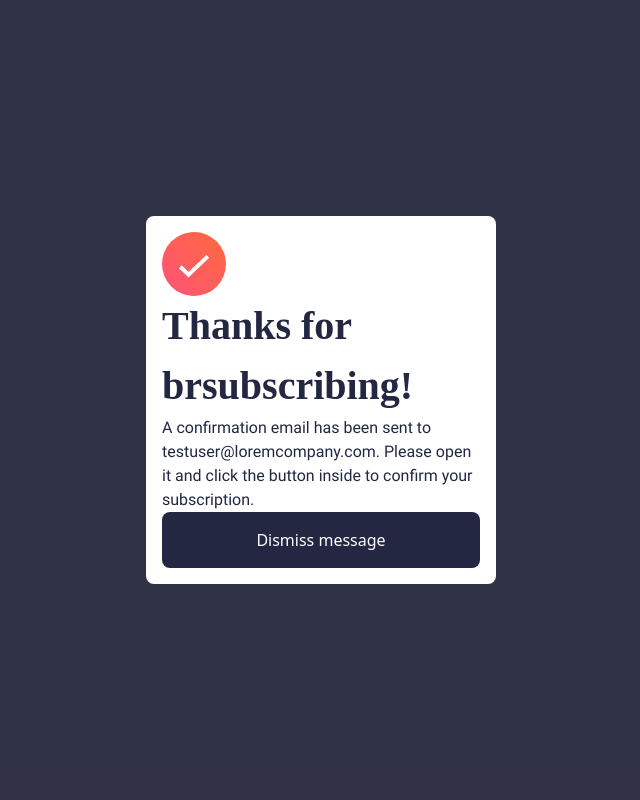
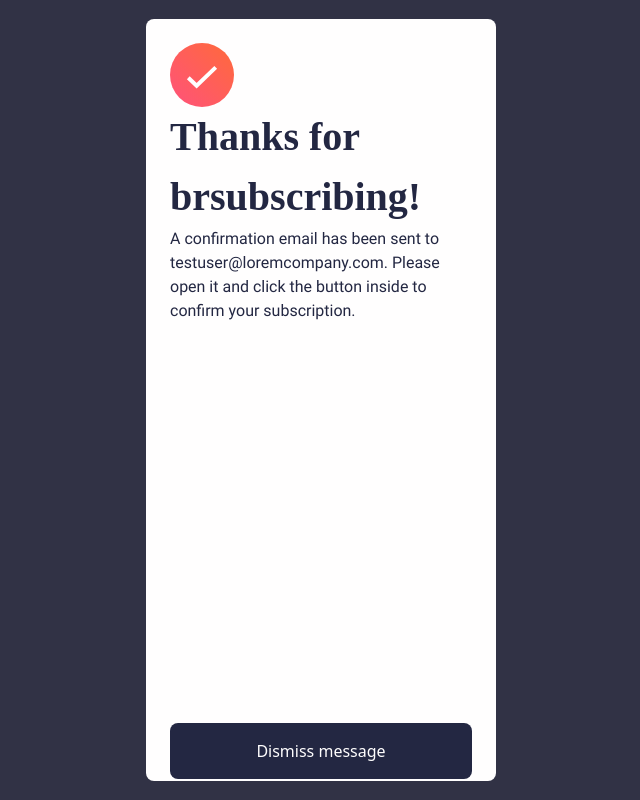
Before and after one commit to Asrat001/Frontendmentor, a website: page build/index.html in a window 1280 px wide. Both pictures are taken after typing "name@example.com" into the empty fields and a click on the button "Subscribe to monthly newsletter". Shown: the whole page, without its empty margins (319-959 px from the left). Drawn offline with Linux system fonts and the light colour scheme.

Commit message:
fixing the modal

```diff
--- a/build/index.html
+++ b/build/index.html
@@ -18,12 +18,12 @@
       Frontend Mentor | Newsletter sign-up form with success message
     </title>
   </head>
-  <body class="bg-[#36384D] ">
-    <div class="sm:flex sm:justify-center sm:items-center w-full sm:h-screen h-full   ">
+  <body class="sm:bg-[#36384D] bg-white  ">
+    <div class="sm:flex sm:justify-center sm:items-center  sm:h-screen    ">
       <main
       class="bg-slate-50 h-screen sm:h-auto sm:rounded-xl sm:py-6 grid-cols-1 grid sm:grid-cols-2 sm:gap-20 sm:pr-3 sm:place-items-center  overflow-hidden "
     >
-      <div class="flex flex-col px-6 gap-y-4 sm:pl-10 sm:pr-2 bg-neutral-600">
+      <div class="flex flex-col px-6 gap-y-4 sm:pl-10 sm:pr-2">
         <h1 class="text-[60px]  text-btncolor font-Robotobold font-bold">Stay updated!</h1>
         <h1 class="text-[16px] font-Robotoregular">
           Join 60,000+ product managers receiving monthly <br/> updates on:
@@ -55,21 +55,23 @@
         </form>
       </div >
 
-        <picture class="order-[-1] sm:order-1  bg-orange-600  grid  ">
+        <picture class="order-[-1] sm:order-1  h-fit  ">
           <source srcset="../assets/images/illustration-sign-up-desktop.svg"  media="(min-width: 640px)" class="w-full "/>
           <img src="../assets/images/illustration-sign-up-mobile.svg" class="w-full"/>
-
         </picture>
 
     </main>
-    <dialog class="rounded-lg w-[350px] p-4" >
-      <form>
-       <img src="../assets/images/icon-success.svg" alt="success"/>
-       <p class="text-[40px] font-Robotobold font-bold text-btncolor"> Thanks for </br>brsubscribing!</p>
-       <p class="text-[16px] font-Robotoregular text-btncolor">A confirmation email has been sent to testuser@loremcompany.com.
-         Please open it and click the button inside to confirm your subscription.</p>
+
+    </div>
+    <dialog class="sm:rounded-lg  sm:h-fit sm:w-[350px] bg-transparent sm:bg-white w-full h-full p-6 " >
+      <form class="  ">
+
+  <img src="../assets/images/icon-success.svg" alt="success"/>
+  <p class="text-[40px] font-Robotobold font-bold text-btncolor"> Thanks for </br>brsubscribing!</p>
+  <p class="text-[16px] font-Robotoregular text-btncolor">A confirmation email has been sent to testuser@loremcompany.com.
+    Please open it and click the button inside to confirm your subscription.</p>
          <button
-         class="bg-btncolor p-4 rounded-lg text-center text-white w-full"
+         class="bg-btncolor mt-[400px] p-4 rounded-lg text-center text-white w-full"
          id="closDialogue"
        >
        Dismiss message
@@ -77,7 +79,5 @@
       </form>
          </dialog>
 
-    </div>
-
   </body>
 </html>
```
Also changed, not shown: dist/output.css.
